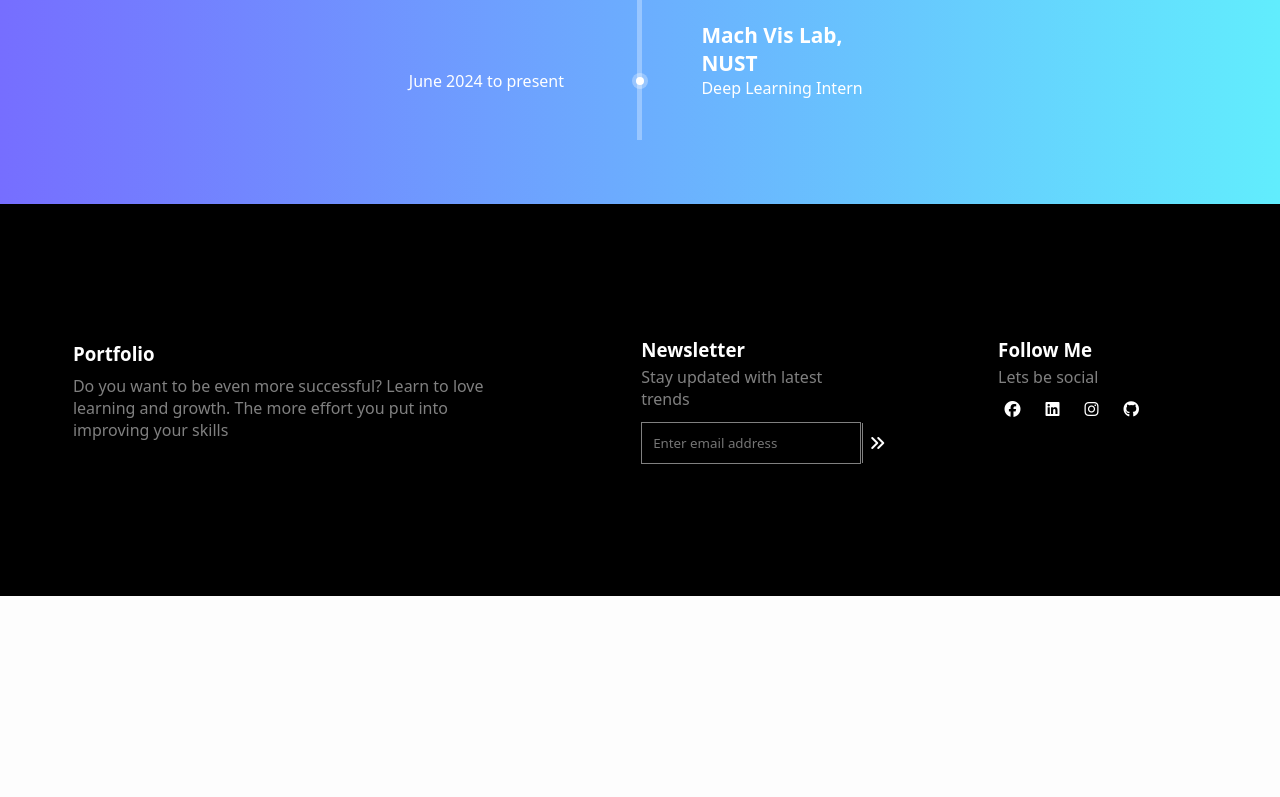
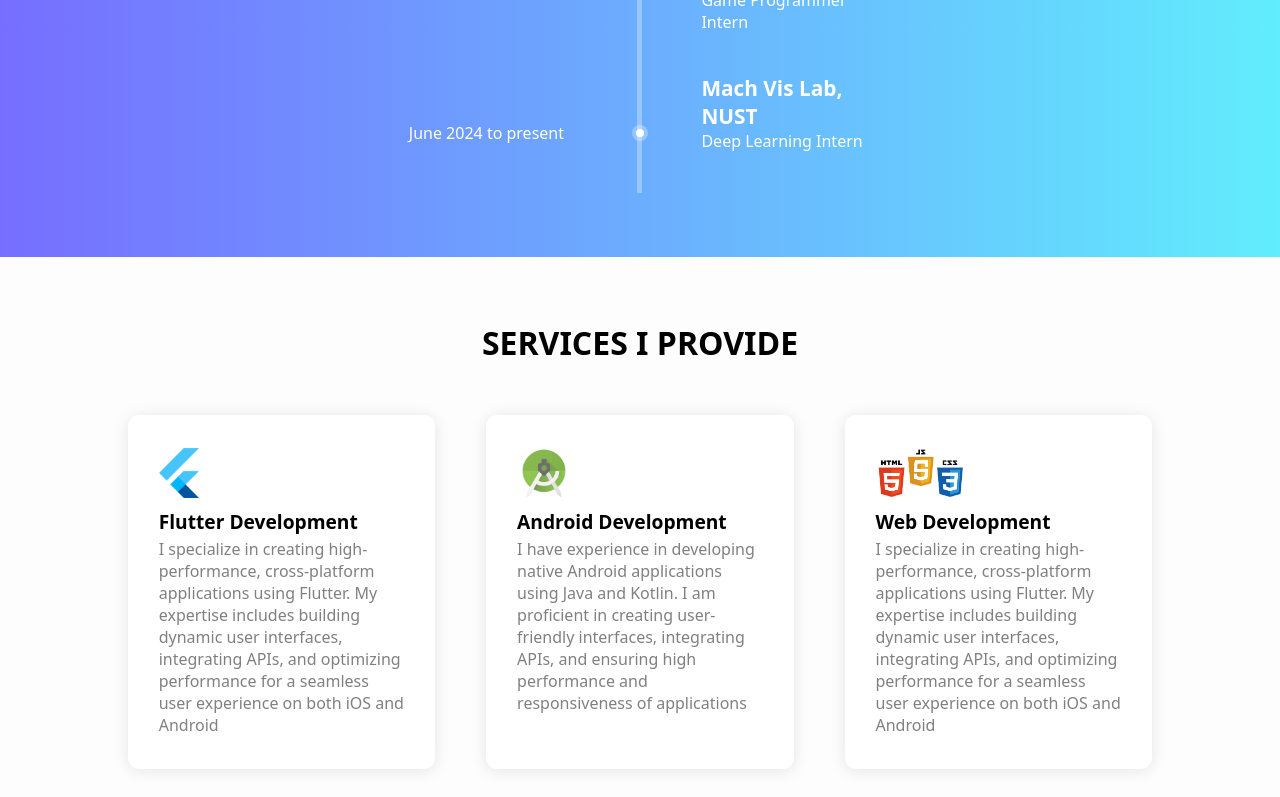
Before and after one commit to ahsanirfan961/Portfolio, a plain HTML site: page index.html in a window 1280 px wide. Shown: the part 2003-2800 px from the top of the page. Before the commit the page ends 2599 px from the top, so only its background shows below. Drawn offline with Linux system fonts and the light colour scheme.

Commit message:
Services Section

```diff
--- a/data.json
+++ b/data.json
@@ -84,7 +84,7 @@
         {
             "from": "2018",
             "to": "2020",
-            "organization": "Becaonhouse School System",
+            "organization": "Beaconhouse School System",
             "position": "Matriculation with 95% marks"
         },
         {
@@ -99,5 +99,22 @@
             "organization": "National University of Science & Technology, Islamabad",
             "position": "Software Engineering"
         }
+    ],
+    "services": [
+        {
+            "logo_path": "assets/img/flutter-logo.png",
+            "title": "Flutter Development",
+            "description": "I specialize in creating high-performance, cross-platform applications using Flutter. My expertise includes building dynamic user interfaces, integrating APIs, and optimizing performance for a seamless user experience on both iOS and Android"
+        },
+        {
+            "logo_path": "assets/img/android-logo.png",
+            "title": "Android Development",
+            "description": "I have experience in developing native Android applications using Java and Kotlin. I am proficient in creating user-friendly interfaces, integrating APIs, and ensuring high performance and responsiveness of applications"
+        },
+        {
+            "logo_path": "assets/img/web-logo.png",
+            "title": "Web Development",
+            "description": "I specialize in creating high-performance, cross-platform applications using Flutter. My expertise includes building dynamic user interfaces, integrating APIs, and optimizing performance for a seamless user experience on both iOS and Android"
+        }
     ]
 }
--- /dev/null
+++ b/elements/services.html
@@ -0,0 +1,12 @@
+<link rel="stylesheet" href="styles/services-style.css">
+
+<div id="services-section">
+    <h1>SERVICES I PROVIDE</h1>
+    <div id="services">
+        <!-- <div class="card service">
+            <img src="assets/img/flutter-logo.png" alt="">
+            <h3>Flutter Development</h3>
+            <h4>I specialize in creating high-performance, cross-platform applications using Flutter. My expertise includes building dynamic user interfaces, integrating APIs, and optimizing performance for a seamless user experience on both iOS and Android.</h4>
+        </div> -->
+    </div>
+</div>
--- a/scripts/header-script.js
+++ b/scripts/header-script.js
@@ -36,4 +36,15 @@ export function addNavBarListeners() {
         document.getElementById('options-btn').innerHTML = '<i class="fa-solid fa-bars"></i>';
         document.getElementById('header-list').classList.remove('active');
     });
+    document.getElementById('services-btn').addEventListener('click', function () {
+        const targetElement = document.getElementById('services-section');
+        const offset = -50;
+        const targetPosition = targetElement.getBoundingClientRect().top + window.pageYOffset + offset;
+        window.scrollTo({
+            top: targetPosition,
+            behavior: 'smooth'
+        });
+        document.getElementById('options-btn').innerHTML = '<i class="fa-solid fa-bars"></i>';
+        document.getElementById('header-list').classList.remove('active');
+    });
 }
--- a/scripts/index-script.js
+++ b/scripts/index-script.js
@@ -1,3 +1,4 @@
+
 
 import { addNavBarListeners, optionsButtonListener } from "./header-script.js";
 
@@ -6,7 +7,12 @@ let data_loaded = '';
 loadDependencies().then(() => {
     addAllListeners();
     loadData();
-})
+});//then(()=> {
+//     window.scrollTo({
+//         top: document.getElementById('services-section').offsetTop,
+//         behavior: 'instant'
+//     });
+// });
 
 function loadHeader() {
     return fetch('elements/header.html').then(response => response.text()).then(data => {
@@ -36,6 +42,13 @@ function loadTimeline() {
         console.error('Error loading: ', error);
     });
 }
+function loadServices() {
+    return fetch('elements/services.html').then(response => response.text()).then(data => {
+        document.getElementById('contents').innerHTML += data;
+    }).catch(error => {
+        console.error('Error loading: ', error);
+    });
+}
 
 function loadData() {
     fetch('data.json').then(response => response.json()).then(data => {
@@ -43,6 +56,7 @@ function loadData() {
         loadIntroCardData(data);
         loadAboutSectionData(data);
         loadTimelineData(data.experience);
+        loadServicesData(data);
     });
 }
 
@@ -119,7 +133,7 @@ function loadAboutSectionData(data) {
 }
 
 function loadTimelineData(timeline_data) {
-    fetch('elements/timeline-bar.html').then(response => response.text()).then(barCode => {
+    return fetch('elements/timeline-bar.html').then(response => response.text()).then(barCode => {
         const timeline = document.getElementById('timeline-container');
         timeline.innerHTML = '';
         timeline_data.forEach(element => {
@@ -147,8 +161,29 @@ function loadTimelineData(timeline_data) {
     });
 }
 
+function loadServicesData(data) {
+    const services = document.getElementById('services');
+    data.services.forEach(element => {
+        const service = document.createElement('div');
+        service.className = 'service card';
+
+        let logo = document.createElement('img');
+        logo.src = element.logo_path;
+        let heading = document.createElement('h3');
+        heading.innerText = element.title;
+        let subHeading = document.createElement('h4');
+        subHeading.innerText = element.description;
+
+        service.appendChild(logo);
+        service.appendChild(heading);
+        service.appendChild(subHeading);
+
+        services.appendChild(service);
+    });
+}
+
 function loadDependencies() {
-    return Promise.all([loadHeader(), loadFooter()]).then(()=>loadIntroduction()).then(()=>loadTimeline());
+    return Promise.all([loadHeader(), loadFooter()]).then(() => loadIntroduction()).then(() => loadTimeline()).then(() => loadServices());
 }
 
 function addAllListeners() {
--- a/styles/intro-card-style.css
+++ b/styles/intro-card-style.css
@@ -20,17 +20,18 @@
     }
     #about {
         flex-direction: column;
+        padding: 5%;
     }
 }
 
 @media (min-width: 1024px) {
     #introduction {
-        width: 70%;
+        width: 80%;
     }
     #intro-card {
         margin-top: 20%;
         img {
-            width: 55%;
+            width: 60%;
         }
         padding: 2%;
     }
@@ -89,6 +90,7 @@
 
 .about-section {
     padding: 5%;
+    padding-inline: 2%;
     flex: 1;
 
     h4 {
@@ -98,10 +100,6 @@
 }
 
 #achievements {
-    /* display: flex;
-    flex-wrap: wrap;
-    gap: 5%;
-    row-gap: 3vh; */
     display: grid;
     grid-template-columns: 1fr 1fr;
     gap: 5%;
--- /dev/null
+++ b/styles/services-style.css
@@ -0,0 +1,57 @@
+@media (max-width: 480px) {
+    #services {
+        display: block;
+    }
+
+    .service {
+        margin-top: 5%;
+        margin-bottom: 5%;
+    }
+}
+
+@media (min-width: 1024px) {
+    #services {
+        display: grid;
+        gap: 5%;
+        grid-template-columns: 1fr 1fr 1fr;
+    }
+}
+
+#services-section {
+    padding-top: 5%;
+    padding-bottom: 5%;
+    width: 80%;
+    display: flex;
+    flex-direction: column;
+    align-items: center;
+    h1 {
+        font-weight: 700;
+    }
+}
+
+#services {
+    margin-top: 5%;
+    height: fit-content;
+}
+
+.service {
+    background-color: white;
+    border-radius: 0.7rem;
+    padding: 10%;
+    img {
+        height: 50px;
+    }
+    h3 {
+        font-size: 1.2rem;
+    }
+    * {
+        margin-top: 1%;
+        margin-bottom: 1%;
+    }
+    box-shadow: rgba(0, 0, 0, 0.1) 0px 0.1rem 1rem;
+    transition: box-shadow 500ms;
+}
+
+.service:hover {
+    box-shadow: rgba(0, 0, 0, 0.24) 0px 0.1rem 1rem;
+}
```
Also changed, not shown: assets/img/android-logo.png (added), assets/img/flutter-logo.png (added), assets/img/web-logo.png (added), styles/footer-style.css (line endings or trailing spaces).
